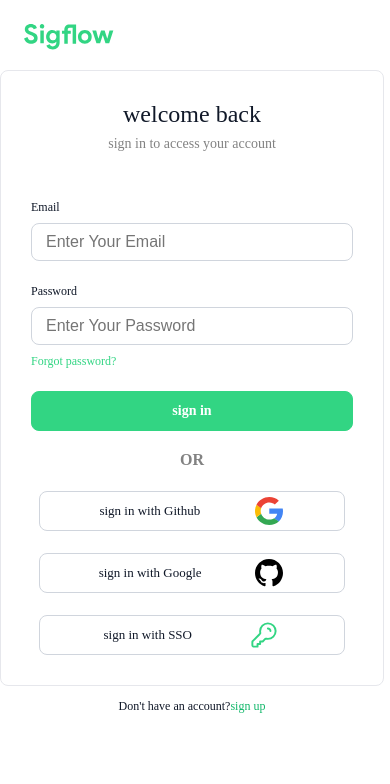
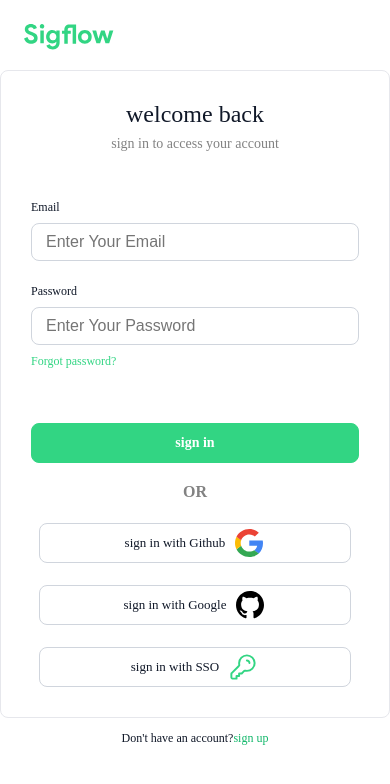
Before and after one commit to charleeBlaqTech/react_login_system, a React (Create React App) app: page /login in a window 390 px wide. Shown: the top 784 px of the page. Built offline with nearby package versions, Linux system fonts and the light colour scheme.

Commit message:
mobile responsiveness for login page

```diff
--- a/src/App.js
+++ b/src/App.js
@@ -8,7 +8,6 @@
   return (
     <BrowserRouter>
       <div className="App">
-        {/* <NavLogo/> */}
       <Routes>
           <Route path='/' element={<Navigate to="/login"/>}/>
           <Route path='/login' element={<Login/>}/>
--- a/src/components/utility/css/loginStyles.css
+++ b/src/components/utility/css/loginStyles.css
@@ -29,6 +29,9 @@
     flex-direction: column;
     align-items: center;
     /* gap: 1.25rem; */
+}
+.login__main__container .form__text{
+    padding-bottom: 2rem;
 }
 
 
@@ -257,6 +260,18 @@
 
 
 @media screen and (max-width: 500px){
+
+    .logo__container{
+        width: 100%;
+        padding-left: 1.5rem;
+        padding-top: 1.5rem;
+        margin-bottom: 1.25rem;
+        display: flex;
+        justify-content: flex-start;
+        align-items: center;
+        flex-shrink: 0;
+    }
+
     .login__main__container{
         width: 24rem;
     }
@@ -280,6 +295,35 @@
         width: 95%;
         display: flex;
         align-items: center;
-        justify-content: space-evenly;
+        justify-content: center;
     }
 }
+@media screen and (max-width: 420px){
+
+
+    .login__main__container{
+        width: 100%;
+    }
+
+    .form__input{
+        width: 100%;
+    }
+
+    .form__button {
+        width: 100%;
+    }
+
+    .form__other__login__method__wrapper{
+        width: 100%;
+    }
+    .other__methods__btn__container{
+        width: 100%;
+    }
+
+    .other__methods__btn__container button{
+        width: 95%;
+        display: flex;
+        align-items: center;
+        justify-content: center;
+    }
+}
```
Also changed, not shown: public/robots.txt (deleted).
